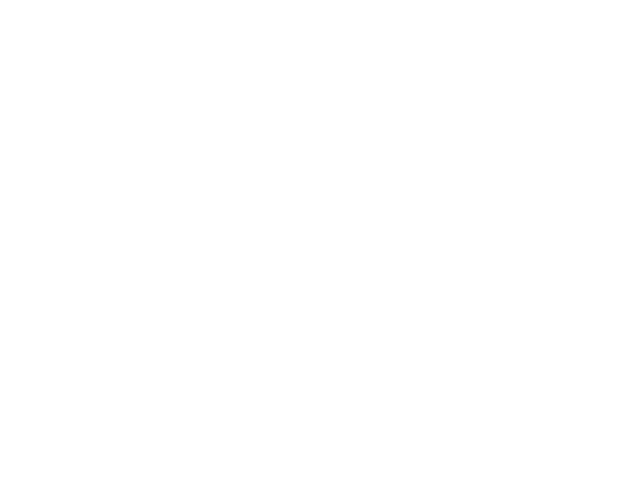
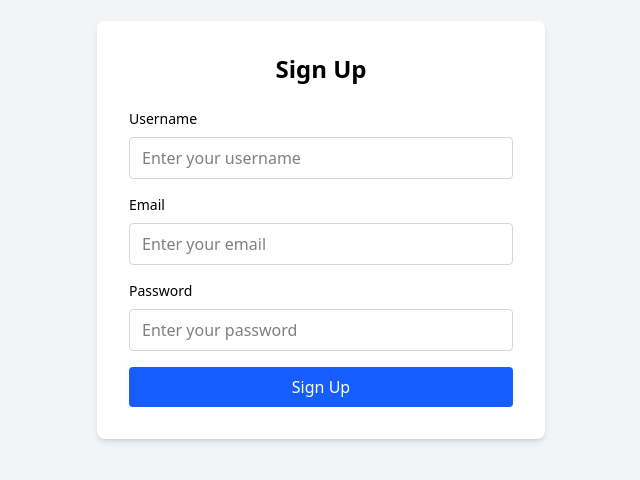
Before and after one commit to Shavidu-Keshan/e-com, a React (Vite) app in the folder frontend/: page /signup in a window 1280 px wide. Shown: the part 170-650 px from the top of the page, without its empty margins (319-959 px from the left). Built offline with nearby package versions, Linux system fonts and the light colour scheme.

Commit message:
create sample dashboard✨

```diff
--- a/frontend/package.json
+++ b/frontend/package.json
@@ -13,6 +13,7 @@
     "@tailwindcss/vite": "^4.1.8",
     "react": "^19.1.0",
     "react-dom": "^19.1.0",
+    "react-router-dom": "^7.6.2",
     "tailwindcss": "^4.1.8"
   },
   "devDependencies": {
--- a/frontend/src/App.jsx
+++ b/frontend/src/App.jsx
@@ -1,12 +1,30 @@
+import { BrowserRouter } from 'react-router-dom'
 import './App.css'
+import { Route, Routes } from 'react-router-dom'
+import Home from './pages/home'
+import Login from './pages/login'
+import Signup from './pages/signup'
+import Header from './components/header'
+import AdminPage from './pages/adminPage'
 
 function App() {
 
 
   return (
-    <>
+    <BrowserRouter>
+      <div>
 
-    </>
+
+        <Routes path="/*">
+          <Route path="/" element={<Home />} />
+          <Route path="/login" element={<Login />} />
+          <Route path="/signup" element={<Signup />} />
+          <Route path="/admin*" element={<AdminPage />} />
+          <Route path="/*" element={<h1>404 Not Found</h1>} />
+        </Routes>
+      </div>
+
+    </BrowserRouter>
   )
 }
 
--- /dev/null
+++ b/frontend/src/components/header.jsx
@@ -0,0 +1,15 @@
+import { Link } from "react-router-dom";
+
+export default function Header() {
+    return (
+
+            <div className="bg-[#FFFF00]">
+
+
+                        <Link to="/">Home</Link>
+                        <Link to="/login">Login</Link>
+                        <Link to="/signup">Sign Up</Link>
+
+            </div>
+    );
+}
--- a/frontend/src/index.css
+++ b/frontend/src/index.css
@@ -0,0 +1 @@
+@import "tailwindcss";
--- /dev/null
+++ b/frontend/src/pages/adminPage.jsx
@@ -0,0 +1,25 @@
+import { Link, Route, Routes } from "react-router-dom"
+
+
+export default function AdminPage() {
+    return (
+        <div className="w-full h-screen bg-red-900 flex">
+            <div className="h-full bg-blue-900 w-[300px] flex flex-col">
+                <Link to="/admin/products">Products</Link>
+                <Link to="/admin/users">Users</Link>
+                <Link to="/admin/orders">Orders</Link>
+                <Link to="/admin/reviews">Reviews</Link>
+                <Link to="/admin/analytics">Analytics</Link>
+            </div>
+            <div className="w-[calc(100%-300px)] bg-yellow-300 h-full">
+                <Routes path="/*">
+                    <Route path="/products" element={<h1>Products</h1>} />
+                    <Route path="/users" element={<h1>Users</h1>} />
+                    <Route path="/orders" element={<h1>Orders</h1>} />
+                    <Route path="/reviews" element={<h1>Reviews</h1>} />
+                    <Route path="/analytics" element={<h1>Analytics</h1>} />
+                </Routes>
+            </div>
+        </div>
+    )
+}
--- /dev/null
+++ b/frontend/src/pages/home.jsx
@@ -0,0 +1,11 @@
+export default function Home() {
+    return (
+        <div className="flex items-center justify-center min-h-screen bg-gray-100">
+            <div className="bg-white p-8 rounded-lg shadow-md w-full max-w-md">
+                <h2 className="text-2xl font-bold mb-6 text-center">Welcome to the Home Page</h2>
+                <p className="text-gray-700 mb-4">This is the home page of our application.</p>
+                <p className="text-gray-500">Feel free to explore and enjoy your stay!</p>
+            </div>
+        </div>
+    );
+}
--- /dev/null
+++ b/frontend/src/pages/login.jsx
@@ -0,0 +1,7 @@
+export default function Login() {
+    return (
+        <div>
+            <h1>Login</h1>
+        </div>
+    );
+}
--- /dev/null
+++ b/frontend/src/pages/signup.jsx
@@ -0,0 +1,44 @@
+export default function Signup() {
+    return (
+        <div className="flex items-center justify-center min-h-screen bg-gray-100">
+        <div className="bg-white p-8 rounded-lg shadow-md w-full max-w-md">
+            <h2 className="text-2xl font-bold mb-6 text-center">Sign Up</h2>
+            <form>
+            <div className="mb-4">
+                <label className="block text-sm font-medium mb-2" htmlFor="username">Username</label>
+                <input
+                type="text"
+                id="username"
+                className="w-full px-3 py-2 border border-gray-300 rounded focus:outline-none focus:ring-2 focus:ring-blue-500"
+                placeholder="Enter your username"
+                />
+            </div>
+            <div className="mb-4">
+                <label className="block text-sm font-medium mb-2" htmlFor="email">Email</label>
+                <input
+                type="email"
+                id="email"
+                className="w-full px-3 py-2 border border-gray-300 rounded focus:outline-none focus:ring-2 focus:ring-blue-500"
+                placeholder="Enter your email"
+                />
+            </div>
+            <div className="mb-4">
+                <label className="block text-sm font-medium mb-2" htmlFor="password">Password</label>
+                <input
+                type="password"
+                id="password"
+                className="w-full px-3 py-2 border border-gray-300 rounded focus:outline-none focus:ring-2 focus:ring-blue-500"
+                placeholder="Enter your password"
+                />
+            </div>
+            <button
+                type="submit"
+                className="w-full bg-blue-600 text-white py-2 rounded hover:bg-blue-700 transition duration-200"
+            >
+                Sign Up
+            </button>
+            </form>
+        </div>
+        </div>
+    );
+}
```
Also changed, not shown: 1 other file (tests, documents, lock files or other folders).
